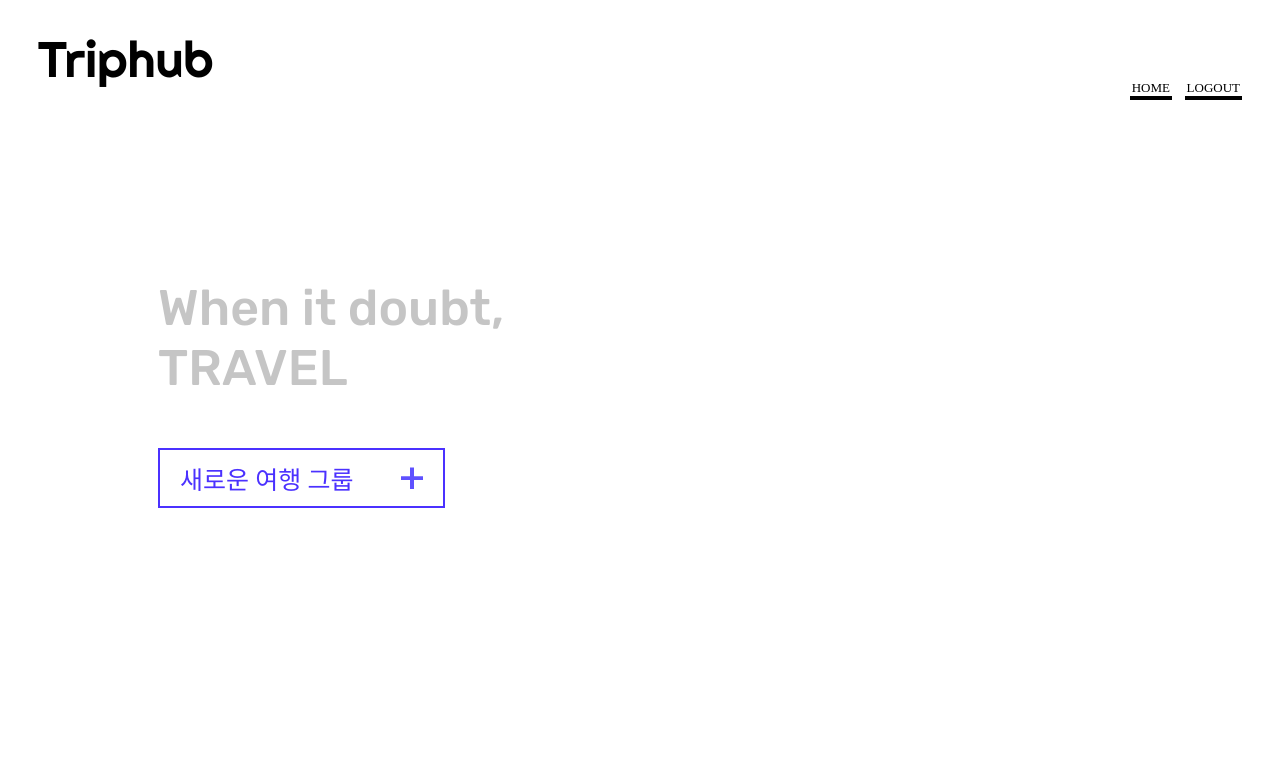
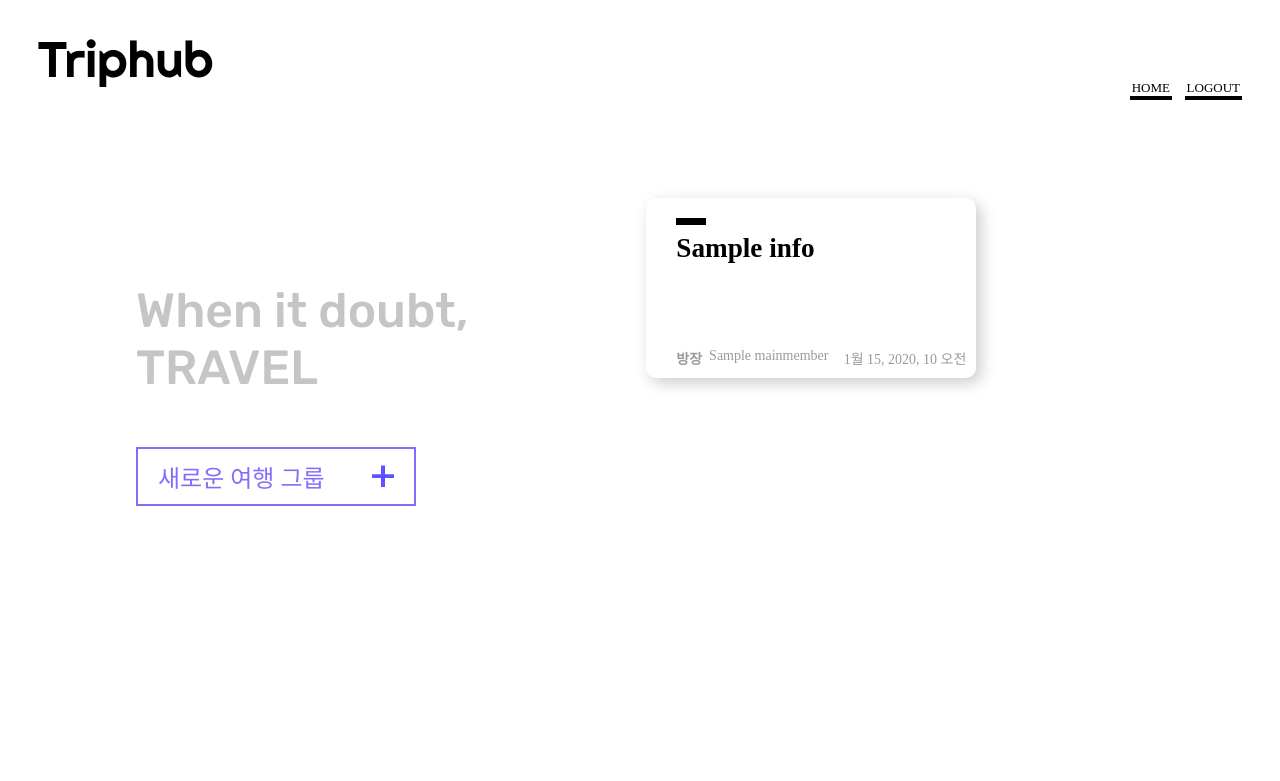
Before and after one commit to Tedhoon/Triphub_, a Django app: template backend/src/Triphub_Home/templates/main.html in a window 1280 px wide. Shown: the top 781 px of the page. Run offline with Django 3.2, Linux system fonts and the light colour scheme; the template is opened without the code that fills it: most values are stand-ins (such as "Sample title", 1, 10 or a date in 2020).

Commit message:
create 수정

```diff
--- a/backend/src/Triphub_Home/static/css/main.css
+++ b/backend/src/Triphub_Home/static/css/main.css
@@ -3,27 +3,88 @@
 
 
 .main-create{
-    margin: 150px;
-    width: 500px;
+    position:fixed;
+    width: 40%;
+    margin-top:12%;
+    height:500px;
+    margin-left:10%;
 }
 
 #back_img{
-    font-size: 50px;
+    width:100%;
+    font-size: 3em;
     font-family: 'Rubik', sans-serif;
     color: rgb(197, 197, 197);
 
 }
 
 #create-btn{
-    margin-top: 50px;
+    margin-top: 10%;
     display: inline-block;
-    border: 2px rgb(75, 49, 255) solid;
-    color: rgb(75, 49, 255);
+    border: 2px rgba(75, 49, 255,0.7) solid;
+    color: rgba(75, 49, 255,0.7);
     text-decoration: none;
     padding: 10px 20px;
-    font-size: 25px;
+    font-size: 1.5em;
 }
 #create-btn>img{
     margin-top: 5px;
     margin-left: 40px;
 }
+section{
+    width:50%;
+    float:right;
+    margin-right:2%;
+    margin-top:4%;
+    height:500px;
+    overflow:scroll;
+    /* border:solid 1px #000; */
+    display:block;
+}
+#line{
+    width:30px;
+    height:7px;
+    overflow:hidden;
+    background-color:#000;
+}
+.title{
+    font-weight: 700;
+    font-size: 1.7em;
+    margin-top:3%;
+}
+#card{
+    width:280px;
+    padding:20px;
+    padding-left: 30px;
+    float: left;
+    margin-top: 3%;
+    height:140px;
+    margin-left:5%;
+    box-shadow: 5px 5px 15px #ccc;
+    color:#000;
+    border-radius: 10px;
+    position: relative;
+
+}
+.mainmember{
+    display:block;
+    position: absolute;
+    bottom:10px;
+    float:left;
+    font-size: 14px;
+    color:rgba(0,0,0,0.4);
+}
+.mainmember :nth-child(1){
+    display:block;
+    float:left;
+    font-weight: 700;
+}
+.date{
+    display:block;
+    float:right;
+    position: absolute;
+    bottom:10px;
+    right:10px;
+    font-size: 14px;
+    color:rgba(0,0,0,0.4);
+}
--- a/backend/src/Triphub_Home/templates/main.html
+++ b/backend/src/Triphub_Home/templates/main.html
@@ -10,4 +10,22 @@
         <div id="back_img">When it doubt,<br>TRAVEL</div>
         <a id="create-btn"href="{% url 'ToRoom_create' %}">새로운 여행 그룹 <img src="{% static 'img/invite_btn.png' %}" ></a>
     </div>
+    <section>
+        {% for info in infos %}
+               <a href="#">
+                  <div id="card">
+                    <div id="line"></div>
+                    <div class="title">
+                        {{info.roomname }}
+                    </div>
+                    <div class="contents">
+                        <span class="mainmember"><span>방장 &nbsp;</span>{{info.mainmember}}</span>
+                        <span class="date">{{info.date}}</span>
+                        <!-- <p></p> -->
+                    </div>
+                  </div>
+                </a>
+                {% endfor %}
+            </section>
+
 {% endblock contents %}
--- a/backend/src/Triphub_Room/models.py
+++ b/backend/src/Triphub_Room/models.py
@@ -3,6 +3,7 @@ from django.contrib.auth.models import User
 
 # 방과 관련된 모델들
 class RoomInput(models.Model):
+    objects = models.Manager()  #빨간줄 안뜨도록하기위해서
     date = models.DateTimeField(auto_now=False, auto_now_add=True)
     # 날짜
     roomname = models.CharField(max_length=10)
@@ -14,6 +15,7 @@ class RoomInput(models.Model):
         return self.roomname
 
 class myRoom(models.Model):
+    objects = models.Manager()  #빨간줄 안뜨도록하기위해서
     room_id = models.CharField(max_length=10)
     # 방 id
 
@@ -26,6 +28,7 @@ class myRoom(models.Model):
 # 멤버와 관련된 모델들
 
 class memberList(models.Model):
+    objects = models.Manager()  #빨간줄 안뜨도록하기위해서
     user_id = models.CharField(max_length=20)
     # 유저 아이디
     room_id = models.CharField(max_length=10)
```
Also changed, not shown: backend/src/STATIC/css/main.css (+68 -7 lines), backend/src/Triphub_Home/views.py (+20 -1 lines), backend/src/Triphub_Room/templates/create.html (+7 -2 lines).
